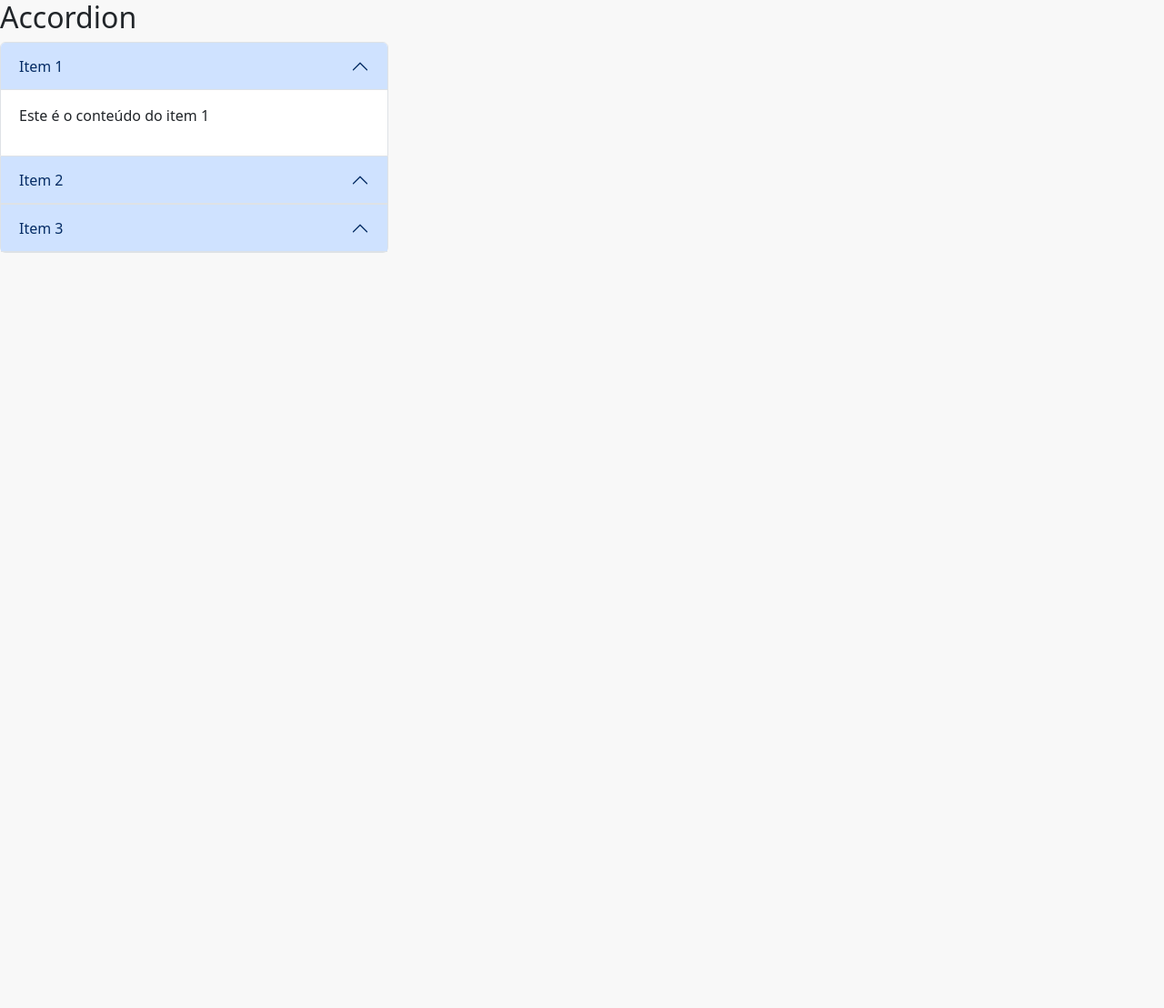
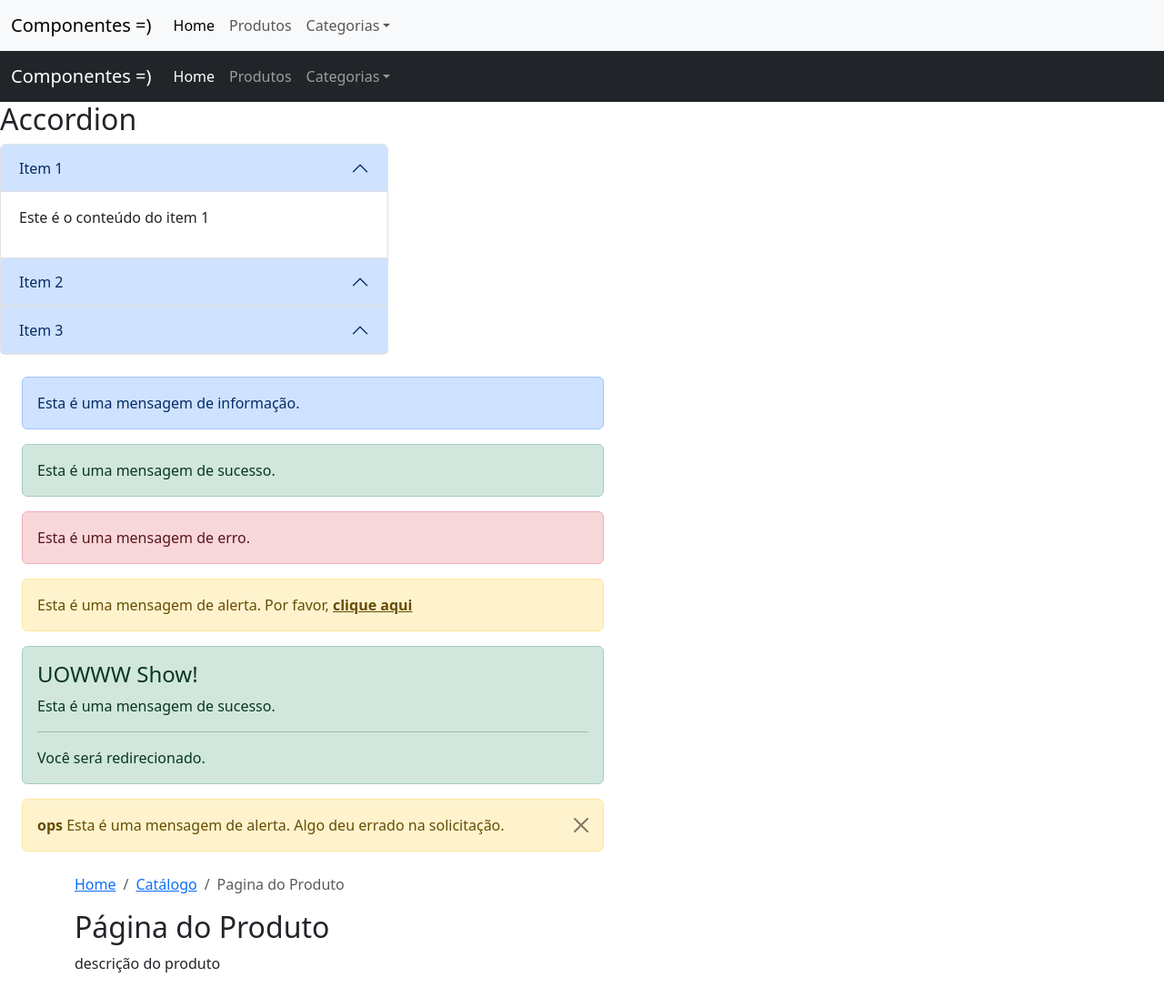
Before and after one commit to FabianaTavares/curso-bootstrap-5, a website: page 9_COMPONENTES/1_aulas/index.html in a window 1280 px wide. Shown: the top 1108 px of the page at 91% size. Before the commit the page ends 800 px from the top, so only its background shows below. Drawn offline with nearby package versions, Linux system fonts and the light colour scheme.

Commit message:
feat: sessão 8 navbar
Sessão 8 implementando a navbar

```diff
--- a/9_COMPONENTES/1_aulas/css/styles.css
+++ b/9_COMPONENTES/1_aulas/css/styles.css
@@ -1,4 +1,3 @@
 body {
-  background-color: #f8f8f8;
   padding-bottom: 500px;
 }
--- a/9_COMPONENTES/1_aulas/index.html
+++ b/9_COMPONENTES/1_aulas/index.html
@@ -17,6 +17,68 @@
 </head>
 
 <body>
+
+  <!-- <div class="container"> -->
+  <nav class="navbar navbar-expand-lg navbar-light bg-light">
+    <div class="container-fluid">
+      <a href="#" class="navbar-brand">Componentes =)</a>
+      <button class="navbar-toggler" type="button" data-bs-toggle="collapse" data-bs-target="#navbarNav"
+        aria-controls="navbarNav" aria-expanded="false" aria-label="Toggle Navigation">
+        <span class="navbar-toggler-icon"></span>
+      </button>
+      <div class="collapse navbar-collapse" id="navbarNav">
+        <ul class="navbar-nav">
+          <li class="nav-item">
+            <a href="#" class="nav-link active" aria-current="page">Home</a>
+          </li>
+          <li class="nav-item">
+            <a href="#" class="nav-link" aria-current="page">Produtos</a>
+          </li>
+          <li class="nav-item dropdown">
+            <a href="#" class="nav-link dropdown-toggle" id="navbarDropdown" role="button" data-bs-toggle="dropdown"
+              aria-expanded="false">Categorias</a>
+            <ul class="dropdown-menu" aria-labelledby="navbarDropdown">
+              <li><a href="#" class="dropdown-item">Categoria A</a></li>
+              <li><a href="#" class="dropdown-item">Categoria B</a></li>
+              <li><a href="#" class="dropdown-item">Categoria C</a></li>
+            </ul>
+          </li>
+        </ul>
+      </div>
+    </div>
+  </nav>
+
+  <nav class="navbar navbar-expand-lg navbar-dark bg-dark">
+    <div class="container-fluid">
+      <a href="#" class="navbar-brand">Componentes =)</a>
+      <button class="navbar-toggler" type="button" data-bs-toggle="collapse" data-bs-target="#navbarNav"
+        aria-controls="navbarNav" aria-expanded="false" aria-label="Toggle Navigation">
+        <span class="navbar-toggler-icon"></span>
+      </button>
+      <div class="collapse navbar-collapse" id="navbarNav">
+        <ul class="navbar-nav">
+          <li class="nav-item">
+            <a href="#" class="nav-link active" aria-current="page">Home</a>
+          </li>
+          <li class="nav-item">
+            <a href="#" class="nav-link" aria-current="page">Produtos</a>
+          </li>
+          <li class="nav-item dropdown">
+            <a href="#" class="nav-link dropdown-toggle" id="navbarDropdown" role="button" data-bs-toggle="dropdown"
+              aria-expanded="false">Categorias</a>
+            <ul class="dropdown-menu" aria-labelledby="navbarDropdown">
+              <li><a href="#" class="dropdown-item">Categoria A</a></li>
+              <li><a href="#" class="dropdown-item">Categoria B</a></li>
+              <li><a href="#" class="dropdown-item">Categoria C</a></li>
+            </ul>
+          </li>
+        </ul>
+      </div>
+    </div>
+  </nav>
+  <!-- </div> -->
+
+
   <!-- local das imagens undraw.co-->
   <div class="col-4 m4">
     <h2>Accordion</h2>
@@ -65,6 +127,47 @@
       </div>
     </div>
   </div>
+
+  <div class="col-6 m-4">
+    <div class="alert alert-primary" role="alert">
+      Esta é uma mensagem de informação.
+    </div>
+    <div class="alert alert-success" role="alert">
+      Esta é uma mensagem de sucesso.
+    </div>
+    <div class="alert alert-danger" role="alert">
+      Esta é uma mensagem de erro.
+    </div>
+    <div class="alert alert-warning" role="alert">
+      Esta é uma mensagem de alerta. Por favor, <a href="#" class="alert-link">clique aqui</a>
+    </div>
+    <div class="alert alert-success" role="alert">
+      <h4 class="heading-alert">UOWWW Show!</h4>
+      Esta é uma mensagem de sucesso.
+      <hr />
+      <p class="mb-0">Você será redirecionado.</p>
+    </div>
+    <div class="alert alert-warning alert-dismissible fade show" role="alert">
+      <strong>ops</strong>
+      Esta é uma mensagem de alerta. Algo deu errado na solicitação.
+      <button type="button" class="btn-close" data-bs-dismiss="alert" aria-label="Close"></button>
+    </div>
+  </div>
+
+  <div class="container">
+    <nav aria-label="breadcrumb">
+      <ol class="breadcrumb">
+        <li class="breadcrumb-item"><a href="#">Home</a></li>
+        <li class="breadcrumb-item"><a href="#">Catálogo</a></li>
+        <li class="breadcrumb-item active" aria-current="page">Pagina do Produto</li>
+      </ol>
+    </nav>
+    <h2>Página do Produto</h2>
+    <p>descrição do produto</p>
+  </div>
+
+
+
 </body>
 
 </html>
```
